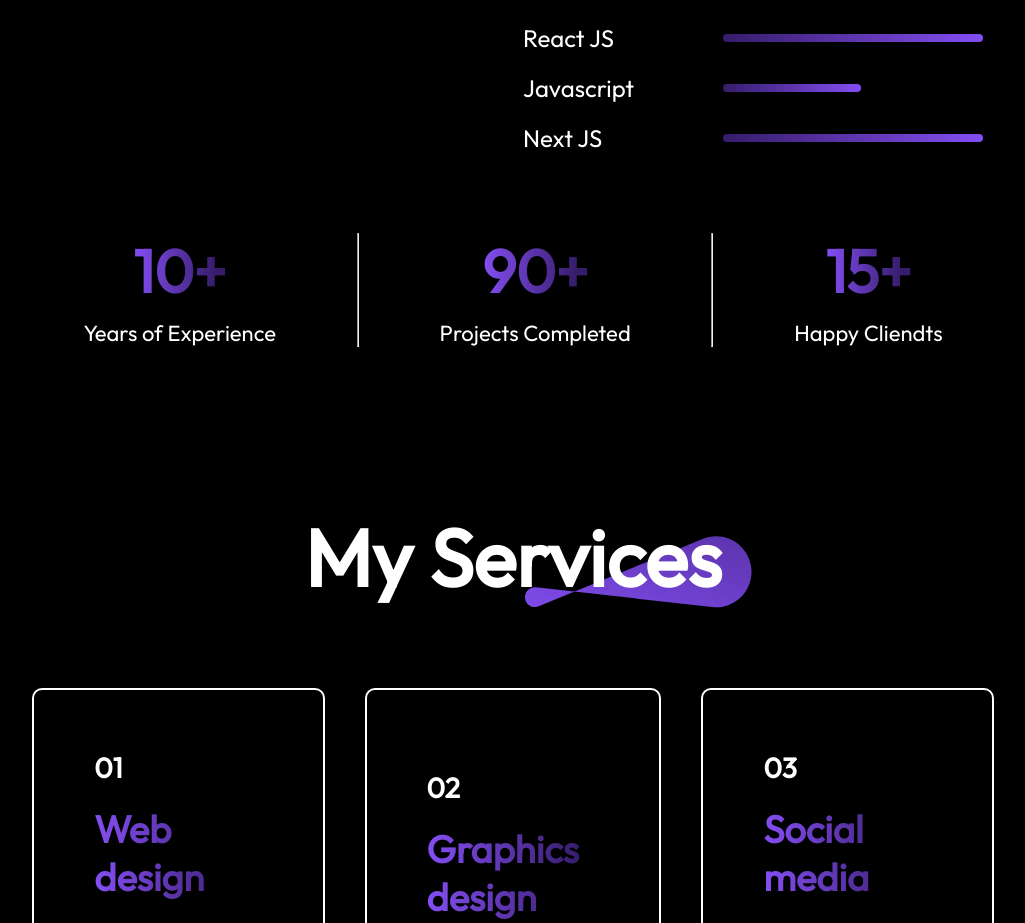
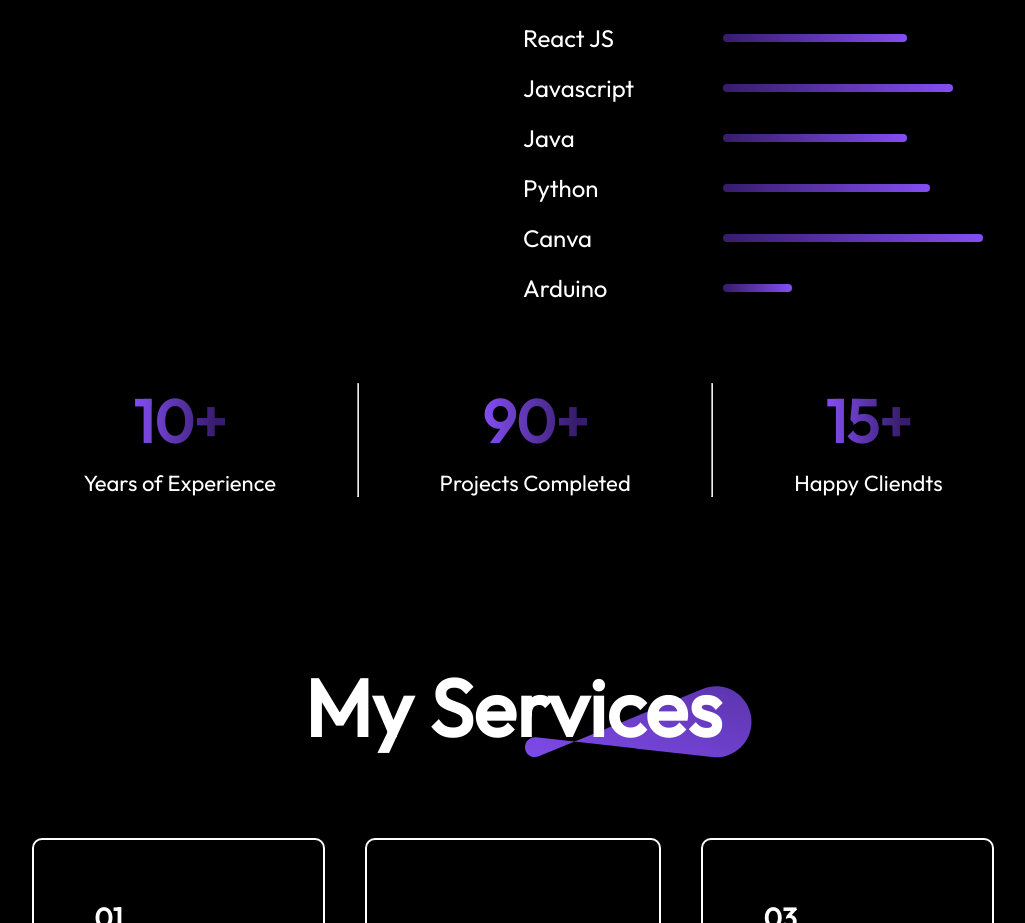
Before and after one commit to itsdavidmandal/website, a React (Vite) app: page / in a window 1280 px wide. Shown: the part 2084-3007 px from the top of the page, without its empty margins (127-1152 px from the left). Built offline with nearby package versions, Linux system fonts and the light colour scheme.

Commit message:
added the skills

```diff
--- a/src/Components/About/About.jsx
+++ b/src/Components/About/About.jsx
@@ -34,9 +34,13 @@
 
           <div className="about-skills">
             <div className="about-skill"><p>HTML & CSS </p><hr style={{ width: "50%" }} /></div>
-            <div className="about-skill"><p>React JS</p><hr style={{ width: "70%" }} /></div>
-            <div className="about-skill"><p>Javascript </p><hr style={{ width: "30%" }} /></div>
-            <div className="about-skill"><p>Next JS </p><hr style={{ width: "60%" }} /></div>
+            <div className="about-skill"><p>React JS</p><hr style={{ width: "40%" }} /></div>
+            <div className="about-skill"><p>Javascript </p><hr style={{ width: "50%" }} /></div>
+            <div className="about-skill"><p>Java</p><hr style={{ width: "40%" }} /></div>
+            <div className="about-skill"><p>Python</p><hr style={{ width: "45%" }} /></div>
+            <div className="about-skill"><p>Canva</p><hr style={{ width: "60%" }} /></div>
+            <div className="about-skill"><p>Arduino</p><hr style={{ width: "15%" }} /></div>
+
           </div>
 
         </div>
--- a/src/Components/My Work/Mywork.jsx
+++ b/src/Components/My Work/Mywork.jsx
@@ -46,10 +46,13 @@
           );
         })}
       </div>
+
+      {/* shall re vitalise the code below when more projects shall be added  */}
       {/* <div className="mywork-showmore">
         <p>Show More</p>
         <img src={arrowicon} alt="" />
       </div> */}
+
     </div>
   );
 };
```
